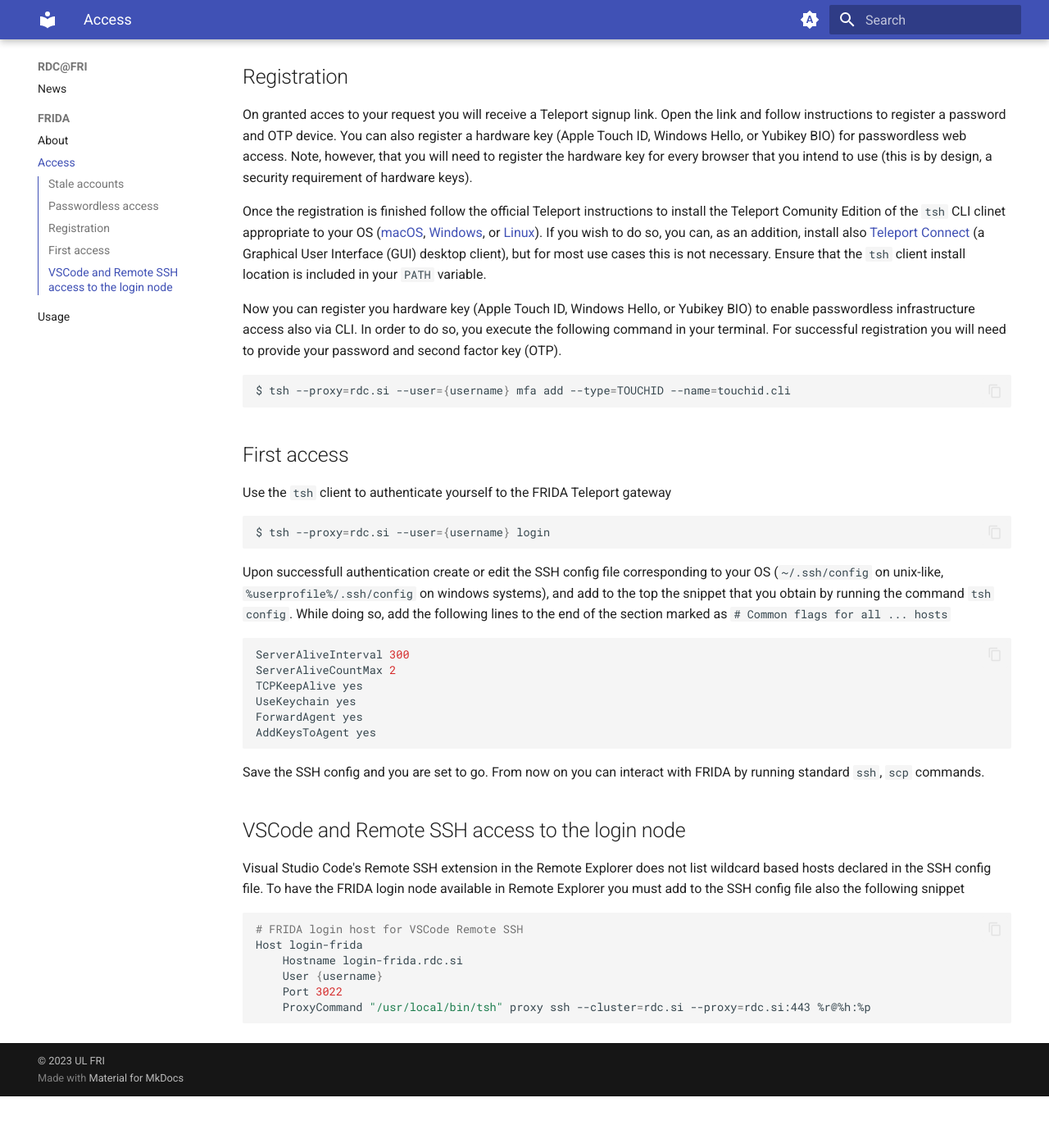
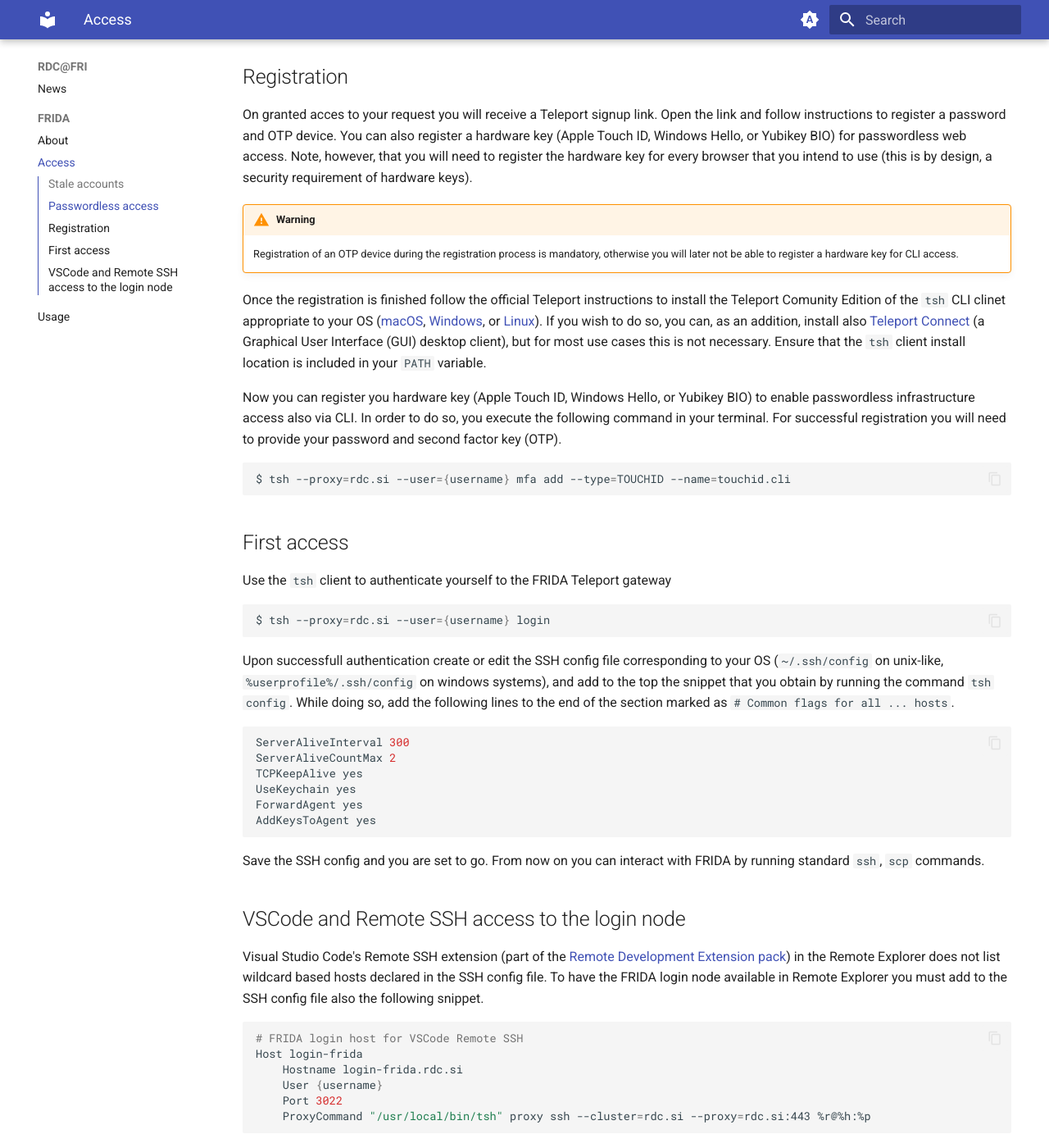
Before and after one commit to UL-FRI/docs.rdc.si, an MkDocs documentation site: the page built from docs/FRIDA/access.md, in a window 1280 px wide and 1400 px high, scrolled down 783 px. Shown: the whole window at 82% size. Built offline with MkDocs 1.6.1 and Material for MkDocs 9.7.7, drawn with Linux system fonts in a browser that asks for light colours; before the commit the page ends 2120 px from its top, so only the background shows below that; some of the changed text lies outside the part shown.

Commit message:
fix: minor text updates
Signed-off-by: Iztok Lebar Bajec <ilb@fri.uni-lj.si>

````diff
--- a/docs/FRIDA/access.md
+++ b/docs/FRIDA/access.md
@@ -8,7 +8,7 @@
 
 Usage of FRIDA is monitored to ensure fairshare of the available resources. Stale accounts, i.e. accounts that did not submit any jobs in the last 6 months, are automatically disabled, and the account associated data archived. In the event that the account was the last account of a specific research lab, group, or project, the corresponding reasarch lab, group, or project data is archived as well.
 
-The archived data is kept for 3 additional months, to facilitate an eventual reenablement of the account or a download upon request. After this grace period all data is permanently deleted.
+The archived data is kept for 3 additional months to facilitate an eventual reenablement of the account or download of the associated data upon request. After this grace period all data is permanently deleted.
 
 ## Passwordless access
 
@@ -19,6 +19,9 @@
 ## Registration
 
 On granted acces to your request you will receive a Teleport signup link. Open the link and follow instructions to register a password and OTP device. You can also register a hardware key (Apple Touch ID, Windows Hello, or Yubikey BIO) for passwordless web access. Note, however, that you will need to register the hardware key for every browser that you intend to use (this is by design, a security requirement of hardware keys).
+
+!!! warning
+    Registration of an OTP device during the registration process is mandatory, otherwise you will later not be able to register a hardware key for CLI access.
 
 Once the registration is finished follow the official Teleport instructions to install the Teleport Comunity Edition of the `tsh` CLI clinet appropriate to your OS ([macOS](https://goteleport.com/docs/installation/#macos), [Windows](https://goteleport.com/docs/installation/#windows-tsh-client-only), or [Linux](https://goteleport.com/docs/installation/#linux)). If you wish to do so, you can, as an addition, install also [Teleport Connect](https://goteleport.com/docs/connect-your-client/teleport-connect/) (a Graphical User Interface (GUI) desktop client), but for most use cases this is not necessary. Ensure that the `tsh` client install location is included in your `PATH` variable.
 
@@ -42,7 +45,7 @@
 $ tsh --proxy=rdc.si --user={username} login
 ```
 
-Upon successfull authentication create or edit the SSH config file corresponding to your OS (`~/.ssh/config` on unix-like, `%userprofile%/.ssh/config` on windows systems), and add to the top the snippet that you obtain by running the command `tsh config`. While doing so, add the following lines to the end of the section marked as `# Common flags for all ... hosts`
+Upon successfull authentication create or edit the SSH config file corresponding to your OS (`~/.ssh/config` on unix-like, `%userprofile%/.ssh/config` on windows systems), and add to the top the snippet that you obtain by running the command `tsh config`. While doing so, add the following lines to the end of the section marked as `# Common flags for all ... hosts`.
 ```bash
 ServerAliveInterval 300
 ServerAliveCountMax 2
@@ -56,7 +59,7 @@
 
 ## VSCode and Remote SSH access to the login node
 
-Visual Studio Code's Remote SSH extension in the Remote Explorer does not list wildcard based hosts declared in the SSH config file. To have the FRIDA login node available in Remote Explorer you must add to the SSH config file also the following snippet
+Visual Studio Code's Remote SSH extension (part of the [Remote Development Extension pack](https://marketplace.visualstudio.com/items?itemName=ms-vscode-remote.vscode-remote-extensionpack)) in the Remote Explorer does not list wildcard based hosts declared in the SSH config file. To have the FRIDA login node available in Remote Explorer you must add to the SSH config file also the following snippet.
 ```bash
 # FRIDA login host for VSCode Remote SSH
 Host login-frida
````
Also changed, not shown: docs/FRIDA/about.md (+1 -1 lines), docs/FRIDA/slurm.md (+5 -4 lines).
